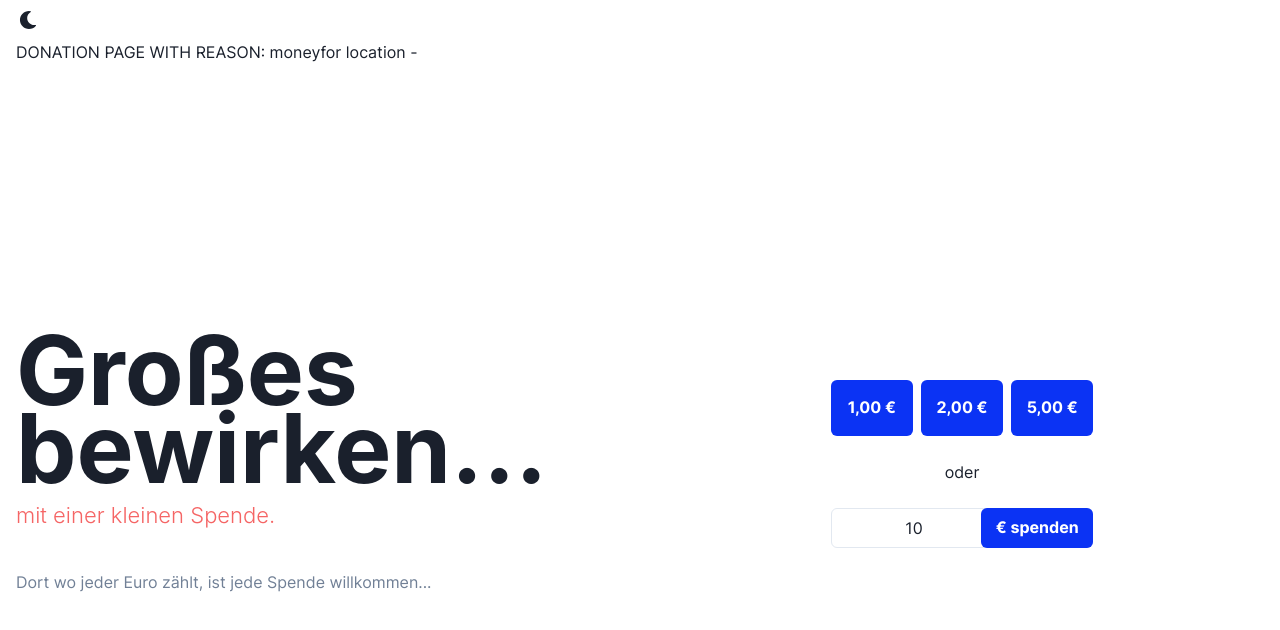
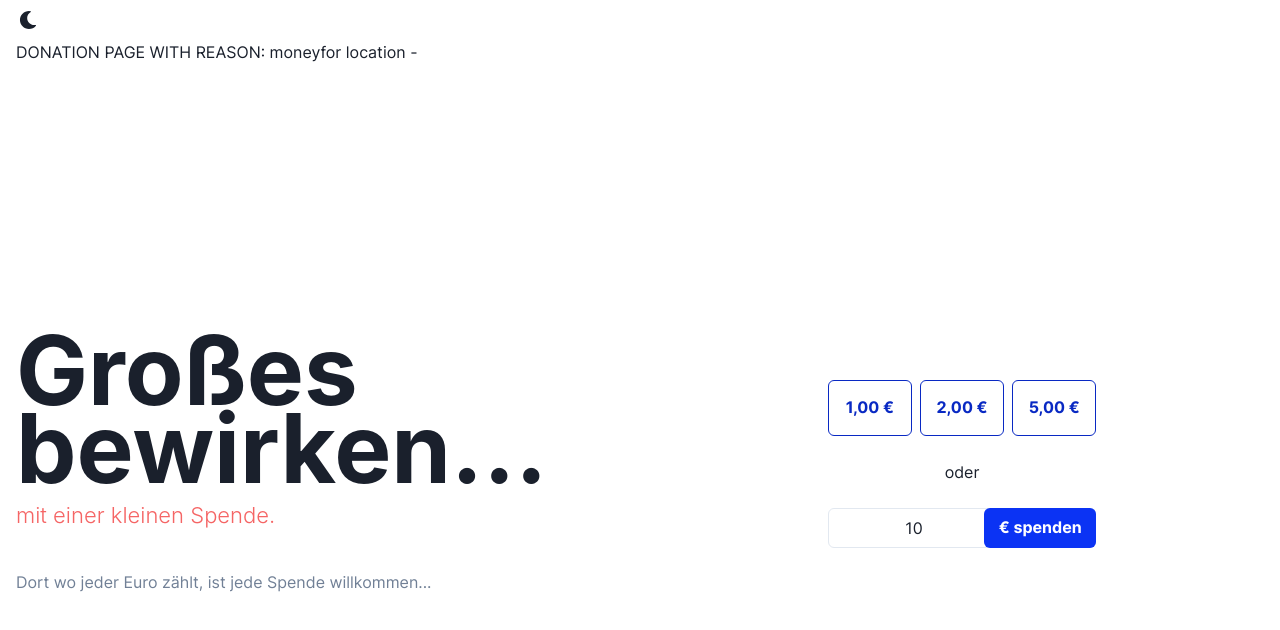
Before and after one commit to Draeger-IT-Solutions/shelter-helper, a Next.js app: page /donate/money in a window 1280 px wide. Shown: the top 630 px of the page. Built offline with nearby package versions, Linux system fonts and the light colour scheme; no server answers.

Commit message:
- refactor donation buttons

```diff
--- a/src/components/Forms/MoneyDonationForm.tsx
+++ b/src/components/Forms/MoneyDonationForm.tsx
@@ -93,39 +93,21 @@ export default function MoneyDonationForm({
   return (
     <Stack>
       <HStack>
+        {[1, 2, 5].map((amount) => (
           <Button
-          variant={'solid'}
+            key={`money-donation-form__donate-btn--${amount}`}
+            variant={'outline'}
             type="submit"
             colorScheme="brand"
             width={'100%'}
             minH={14}
             fontSize={'md'}
             fontWeight={'600'}
+            onClick={() => handleDonation(amount)}
           >
-          {formatAmountForDisplay(1, 'eur')}
+            {formatAmountForDisplay(amount, 'eur')}
           </Button>
-        <Button
-          variant={'solid'}
-          type="submit"
-          colorScheme="brand"
-          width={'100%'}
-          minH={14}
-          fontSize={'md'}
-          fontWeight={'600'}
-        >
-          {formatAmountForDisplay(2, 'eur')}
-        </Button>
-        <Button
-          variant={'solid'}
-          type="submit"
-          colorScheme="brand"
-          width={'100%'}
-          minH={14}
-          fontSize={'md'}
-          fontWeight={'600'}
-        >
-          {formatAmountForDisplay(5, 'eur')}
-        </Button>
+        ))}
       </HStack>
 
       <Text as={'p'} py={4} textAlign={'center'}>
@@ -156,7 +138,7 @@ export default function MoneyDonationForm({
             </Button>
           </InputRightElement>
         </InputGroup>
-        {errors.amount?.type === 'required' && 'Amount name is required'}
+        {errors.amount?.type === 'required' && 'Amount is required'}
         {errors.amount?.type === 'min' &&
           'Amount must be bigger than or equal to 1'}
         {errors.amount?.type === 'max' && 'Amount cant be bigger than 10000'}
```
Lines whose indentation alone changed are shown as unchanged.
